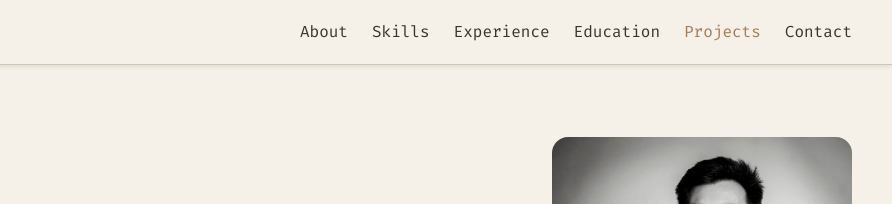
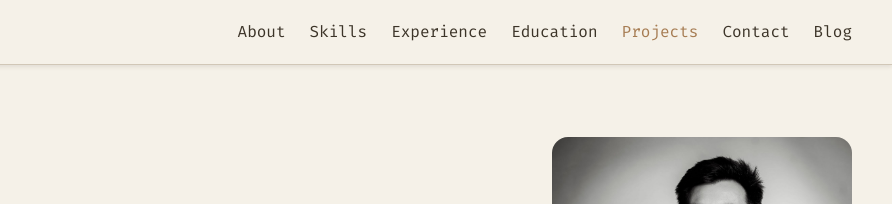
Before and after one commit to aacnsilva/aacnsilva.github.io, a plain HTML site: page index.html in a window 1280 px wide. Shown: the top 204 px of the page, 388-1280 px from the left. Drawn offline with Linux system fonts and the light colour scheme.

Commit message:
add blog link

```diff
--- a/index.html
+++ b/index.html
@@ -30,6 +30,7 @@
         <a href="#education">Education</a>
         <a href="#projects">Projects</a>
         <a href="#contact">Contact</a>
+        <a href="/blog">Blog</a>
       </div>
       <button id="menuButton" class="menu-button" aria-label="Toggle menu">
         <svg xmlns="http://www.w3.org/2000/svg" fill="none" viewBox="0 0 24 24" stroke-width="1.5" stroke="currentColor">
@@ -41,8 +42,7 @@
     <div id="mobileMenu" class="mobile-menu">
       <div class="mobile-menu-links">
         <a href="#about">About</a>
-        <a href="#skills">Skills</a>
-        <a href="#experience">Experience</a>
+        <a href="#skills">Skills</a> <a href="#experience">Experience</a>
         <a href="#education">Education</a>
         <a href="#projects">Projects</a>
         <a href="#contact">Contact</a>
```
